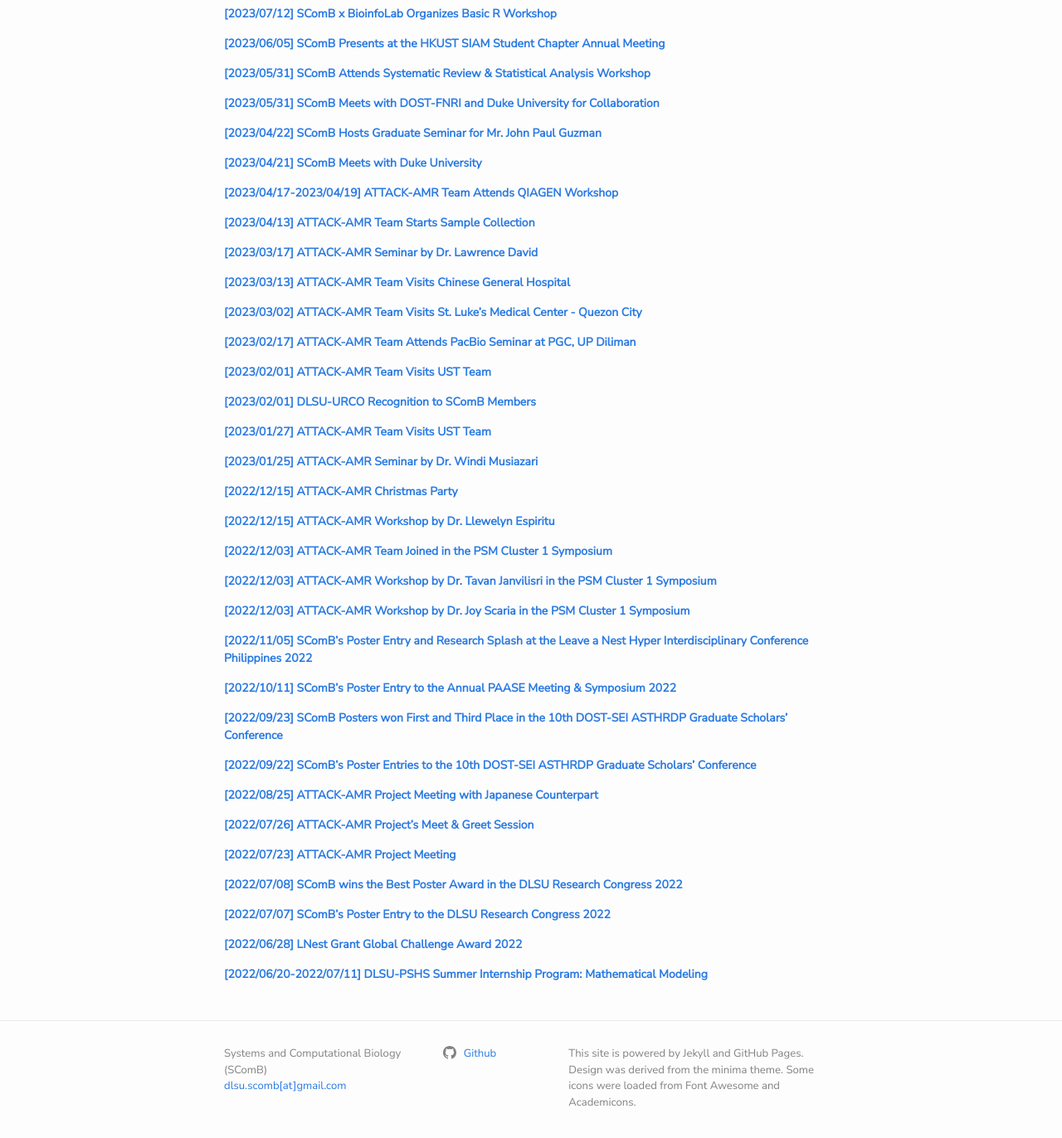
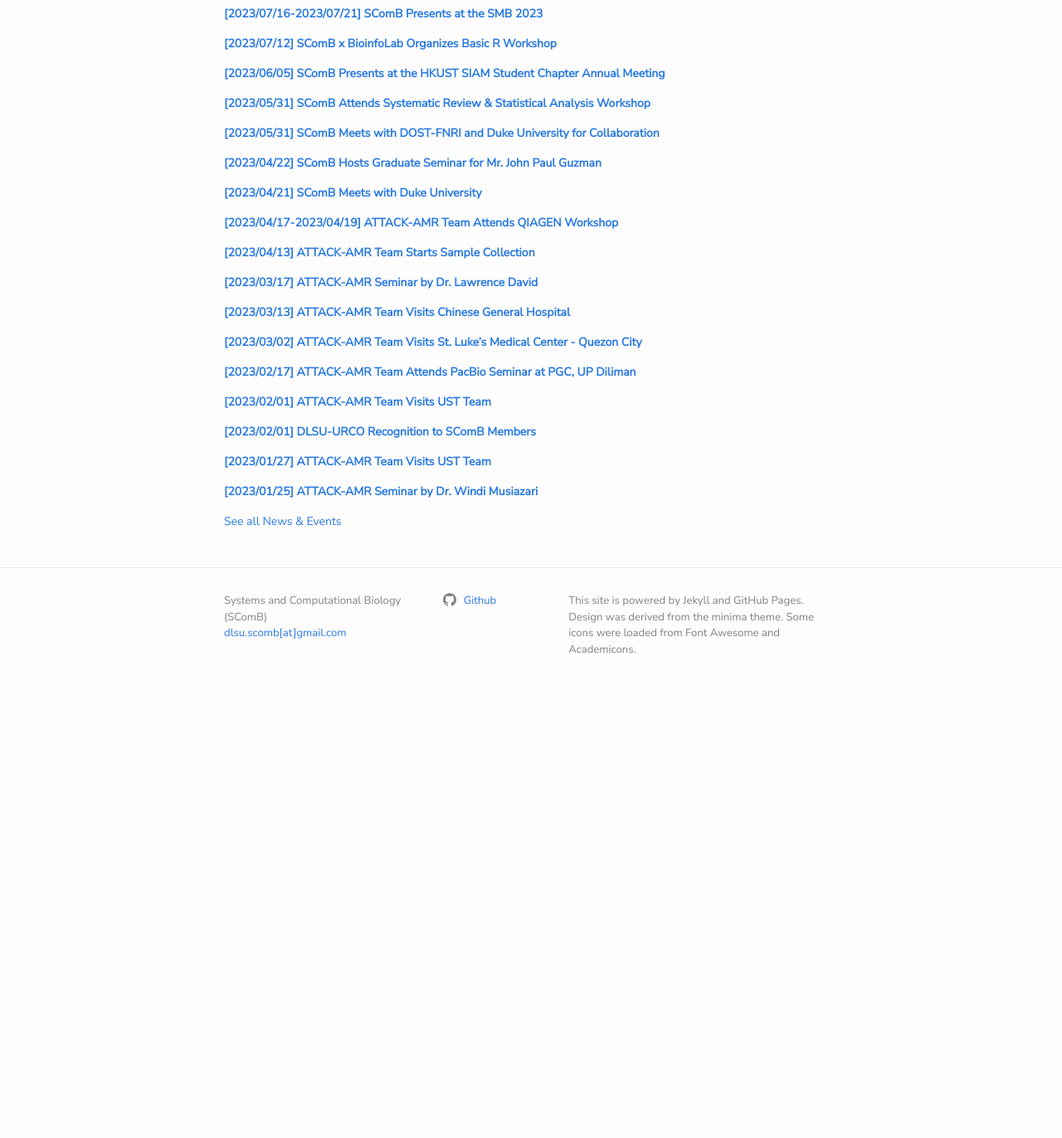
Before and after one commit to dlsu-scomb/dlsu-scomb.github.io, a Jekyll site: the page built from index.md, in a window 1280 px wide and 1400 px high, scrolled down 781 px. Shown: the top 1372 px of the window at 83% size. Built offline with Jekyll 4.4.1, drawn with Linux system fonts in a browser that asks for light colours; nearby versions of some CDN libraries; a style sheet for code colours, icons or effects is not loaded; after the commit the page ends 1635 px from its top, so only the background shows below that; some of the changed text lies outside the part shown.

```diff
--- a/index.md
+++ b/index.md
@@ -64,34 +66,4 @@
 
 [**[2023/01/25] ATTACK-AMR Seminar by Dr. Windi Musiazari**](/events/#seminar20230125)
 
-[**[2022/12/15] ATTACK-AMR Christmas Party**](/events/#xmas2022)
-
-[**[2022/12/15] ATTACK-AMR Workshop by Dr. Llewelyn Espiritu**](/events/#workshop20221215)
-
-[**[2022/12/03] ATTACK-AMR Team Joined in the PSM Cluster 1 Symposium**](/events/#psm)
-
-[**[2022/12/03] ATTACK-AMR Workshop by Dr. Tavan Janvilisri in the PSM Cluster 1 Symposium**](/events/#psm_tavan)
-
-[**[2022/12/03] ATTACK-AMR Workshop by Dr. Joy Scaria in the PSM Cluster 1 Symposium**](/events/#psm_joy)
-
-[**[2022/11/05] SComB's Poster Entry and Research Splash at the Leave a Nest Hyper Interdisciplinary Conference Philippines 2022**](/events/#lnest_hicph2022)
-
-[**[2022/10/11] SComB's Poster Entry to the Annual PAASE Meeting & Symposium 2022**](/events/#apams2022)
-
-[**[2022/09/23] SComB Posters won First and Third Place in the 10th DOST-SEI ASTHRDP Graduate Scholars' Conference**](/events/#dost2)
-
-[**[2022/09/22] SComB's Poster Entries to the 10th DOST-SEI ASTHRDP Graduate Scholars' Conference**](/events/#dost1)
-
-[**[2022/08/25] ATTACK-AMR Project Meeting with Japanese Counterpart**](/events/#meeting2)
-
-[**[2022/07/26] ATTACK-AMR Project's Meet & Greet Session**](/events/#meet_and_greet)
-
-[**[2022/07/23] ATTACK-AMR Project Meeting**](/events/#meeting1)
-
-[**[2022/07/08] SComB wins the Best Poster Award in the DLSU Research Congress 2022**](/events/#best_poster_dlsu_rescon_2022)
-
-[**[2022/07/07] SComB's Poster Entry to the DLSU Research Congress 2022**](/events/#dlsu_rescon_2022)
-
-[**[2022/06/28] LNest Grant Global Challenge Award 2022**](/events/#lnest_grant)
-
-[**[2022/06/20-2022/07/11] DLSU-PSHS Summer Internship Program: Mathematical Modeling**](/events/#pshs_2022)
+[See all News & Events](/events)
```
Also changed, not shown: other parts of index.md (+2 -0 lines), events.md (+68 -54 lines).
